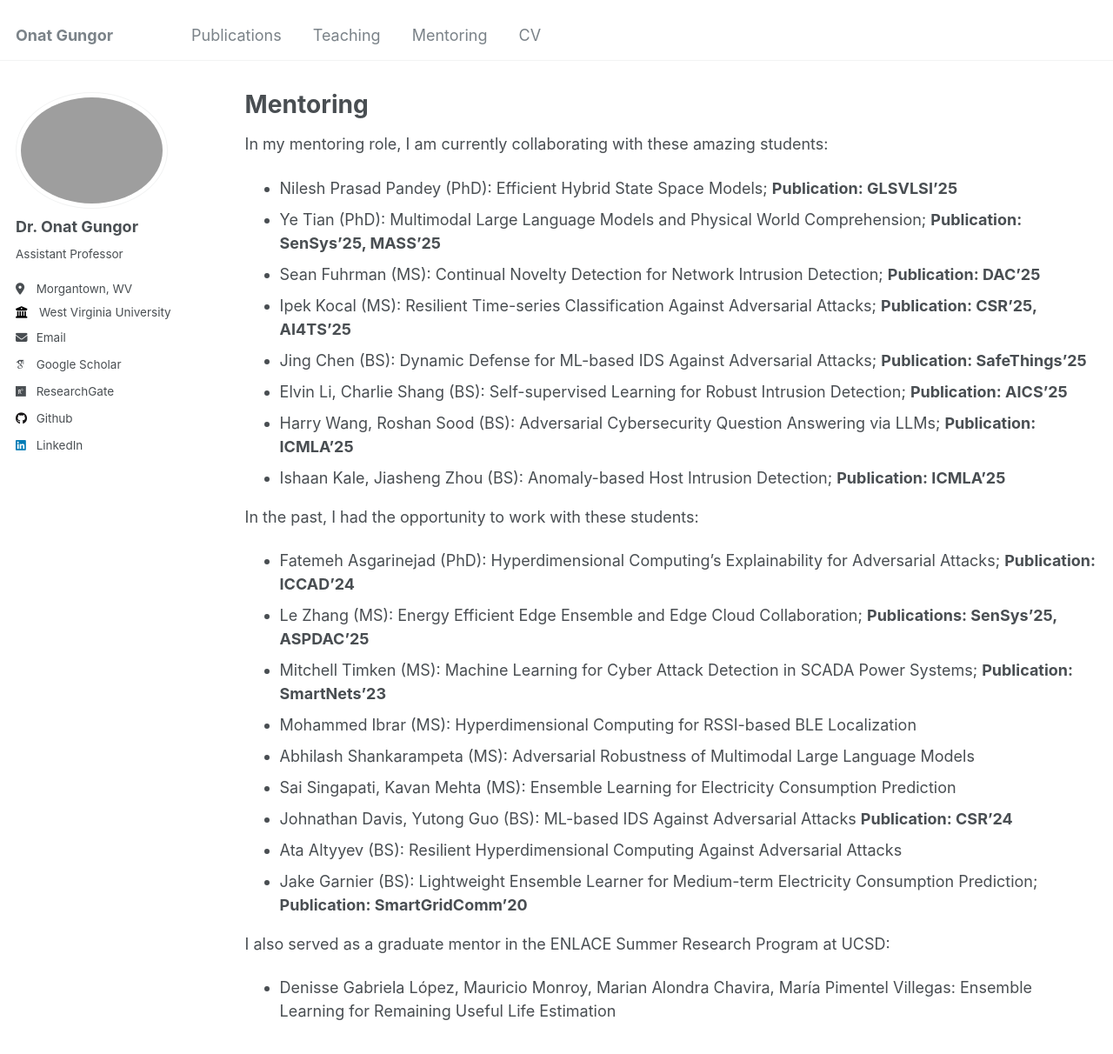
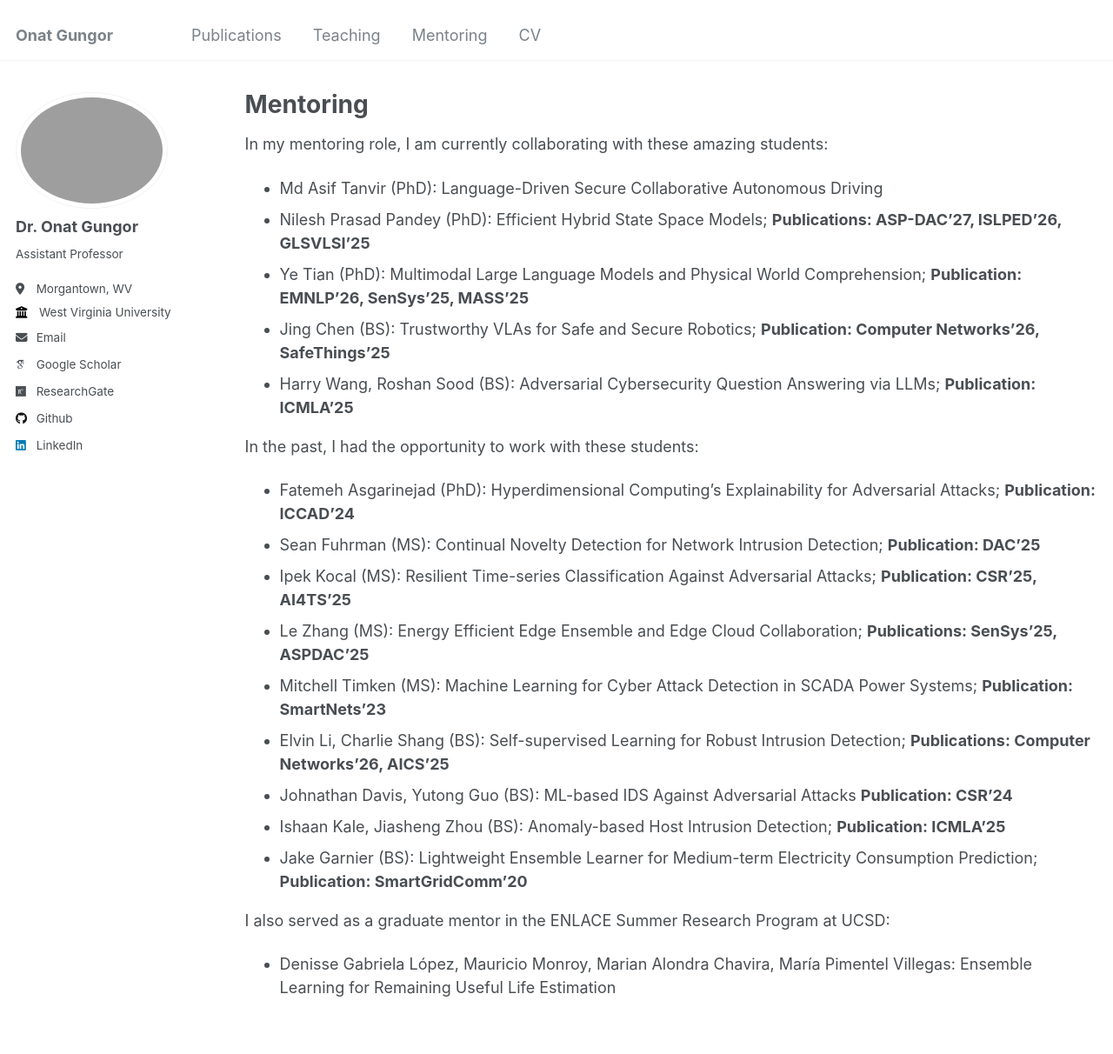
Before and after one commit to onatucsd/onatucsd.github.io, a Jekyll site: the page built from _pages/mentoring.md, in a window 1280 px wide and 1400 px high. Shown: the top 1212 px of the window at 87% size. Built offline with Jekyll 4.4.1, drawn with Linux system fonts in a browser that asks for light colours; some web fonts are replaced.

Commit message:
Update mentoring.md

```diff
--- a/_pages/mentoring.md
+++ b/_pages/mentoring.md
@@ -7,24 +7,21 @@ author_profile: true
 ---
 
 In my mentoring role, I am currently collaborating with these amazing students:
-* Nilesh Prasad Pandey (PhD): Efficient Hybrid State Space Models; **Publication: GLSVLSI'25**
-* Ye Tian (PhD): Multimodal Large Language Models and Physical World Comprehension; **Publication: SenSys'25, MASS'25**
-* Sean Fuhrman (MS): Continual Novelty Detection for Network Intrusion Detection; **Publication: DAC'25**
-* Ipek Kocal (MS): Resilient Time-series Classification Against Adversarial Attacks; **Publication: CSR'25, AI4TS'25**
-* Jing Chen (BS): Dynamic Defense for ML-based IDS Against Adversarial Attacks; **Publication: SafeThings'25**
-* Elvin Li, Charlie Shang (BS): Self-supervised Learning for Robust Intrusion Detection; **Publication: AICS'25**
+* Md Asif Tanvir (PhD): Language-Driven Secure Collaborative Autonomous Driving
+* Nilesh Prasad Pandey (PhD): Efficient Hybrid State Space Models; **Publications: ASP-DAC'27, ISLPED'26, GLSVLSI'25**
+* Ye Tian (PhD): Multimodal Large Language Models and Physical World Comprehension; **Publication: EMNLP'26, SenSys'25, MASS'25**
+* Jing Chen (BS): Trustworthy VLAs for Safe and Secure Robotics; **Publication: Computer Networks'26, SafeThings'25**
 * Harry Wang, Roshan Sood (BS): Adversarial Cybersecurity Question Answering via LLMs; **Publication: ICMLA'25**
-* Ishaan Kale, Jiasheng Zhou (BS): Anomaly-based Host Intrusion Detection; **Publication: ICMLA'25**
 
 In the past, I had the opportunity to work with these students:
 * Fatemeh Asgarinejad (PhD): Hyperdimensional Computing's Explainability for Adversarial Attacks; **Publication: ICCAD'24**
+* Sean Fuhrman (MS): Continual Novelty Detection for Network Intrusion Detection; **Publication: DAC'25**
+* Ipek Kocal (MS): Resilient Time-series Classification Against Adversarial Attacks; **Publication: CSR'25, AI4TS'25**
 * Le Zhang (MS): Energy Efficient Edge Ensemble and Edge Cloud Collaboration; **Publications: SenSys'25, ASPDAC'25**
 * Mitchell Timken (MS): Machine Learning for Cyber Attack Detection in SCADA Power Systems; **Publication: SmartNets'23**
-* Mohammed Ibrar (MS): Hyperdimensional Computing for RSSI-based BLE Localization
-* Abhilash Shankarampeta (MS): Adversarial Robustness of Multimodal Large Language Models
-* Sai Singapati, Kavan Mehta (MS): Ensemble Learning for Electricity Consumption Prediction
+* Elvin Li, Charlie Shang (BS): Self-supervised Learning for Robust Intrusion Detection; **Publications: Computer Networks'26, AICS'25**
 * Johnathan Davis, Yutong Guo (BS): ML-based IDS Against Adversarial Attacks **Publication: CSR'24**
-* Ata Altyyev (BS): Resilient Hyperdimensional Computing Against Adversarial Attacks
+* Ishaan Kale, Jiasheng Zhou (BS): Anomaly-based Host Intrusion Detection; **Publication: ICMLA'25**
 * Jake Garnier (BS): Lightweight Ensemble Learner for Medium-term Electricity Consumption Prediction; **Publication: SmartGridComm'20**
 
 I also served as a graduate mentor in the ENLACE Summer Research Program at UCSD:
```
